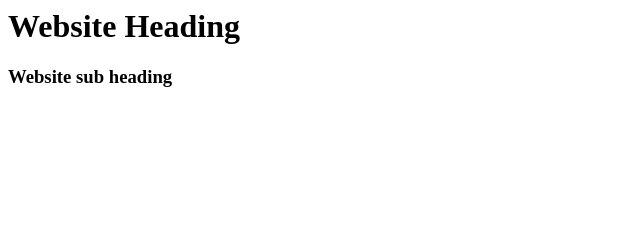
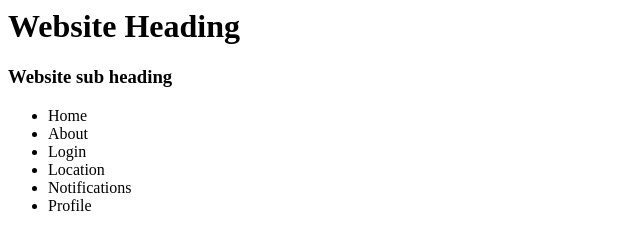
Before and after one commit to marcjerome/cpmsci117-web-development, a plain HTML site: page index.html in a window 1280 px wide. Shown: the whole page, without its empty margins (0-640 px from the left). Drawn offline with Linux system fonts and the light colour scheme.

Commit message:
Website navigation bar

```diff
--- a/index.html
+++ b/index.html
@@ -8,5 +8,17 @@
             <h1>Website Heading</h1>
             <h3>Website sub heading</h3>
         </div>
+        <div id="nav">
+            <ul>
+                <li>Home</li>
+                <li>About</li>
+                <li>Login</li>
+                <li>Location</li>
+                <li>Notifications</li>
+                <li>Profile</li>
+
+
+            </ul>
+        </div>
     </body>
 </html>
```
